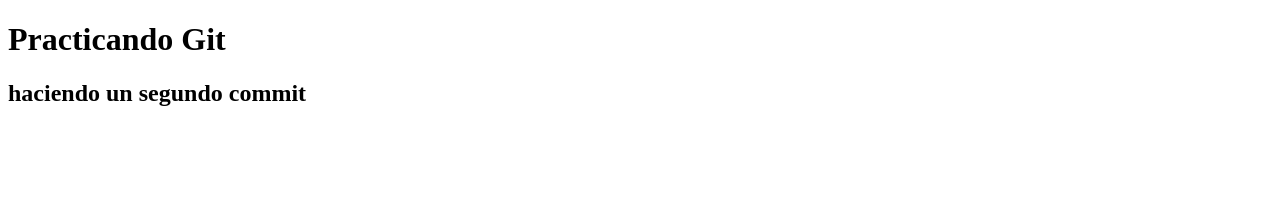
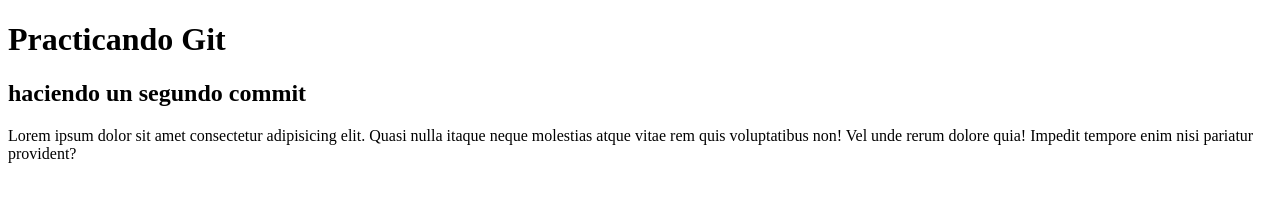
Before and after one commit to pablodorin/CHtesteo, a plain HTML site: page index.html in a window 1280 px wide. Drawn offline with Linux system fonts and the light colour scheme.

Commit message:
tercer commit agregue parrafo

```diff
--- a/index.html
+++ b/index.html
@@ -9,5 +9,6 @@
 <body>
     <h1>Practicando Git</h1>
     <h2>haciendo un segundo commit</h2>
+    <p>Lorem ipsum dolor sit amet consectetur adipisicing elit. Quasi nulla itaque neque molestias atque vitae rem quis voluptatibus non! Vel unde rerum dolore quia! Impedit tempore enim nisi pariatur provident?</p>
 </body>
 </html>
```
